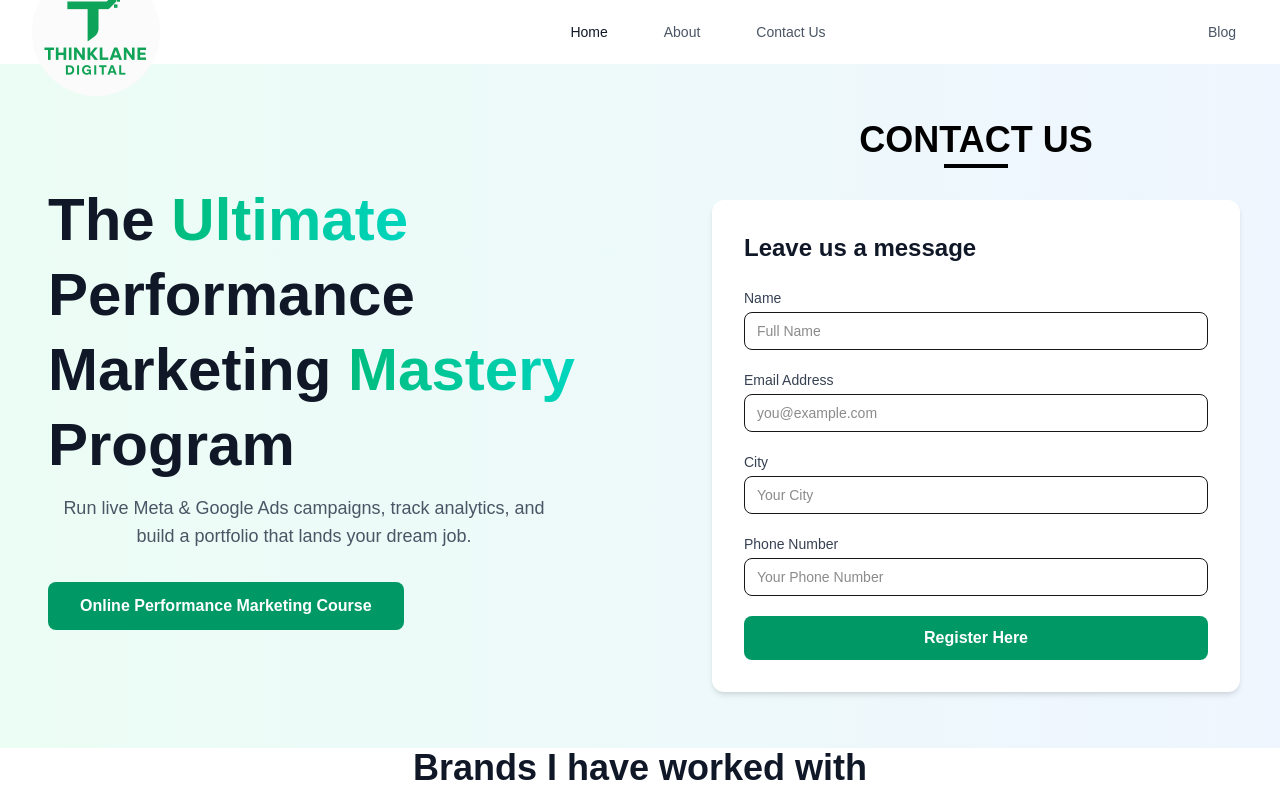
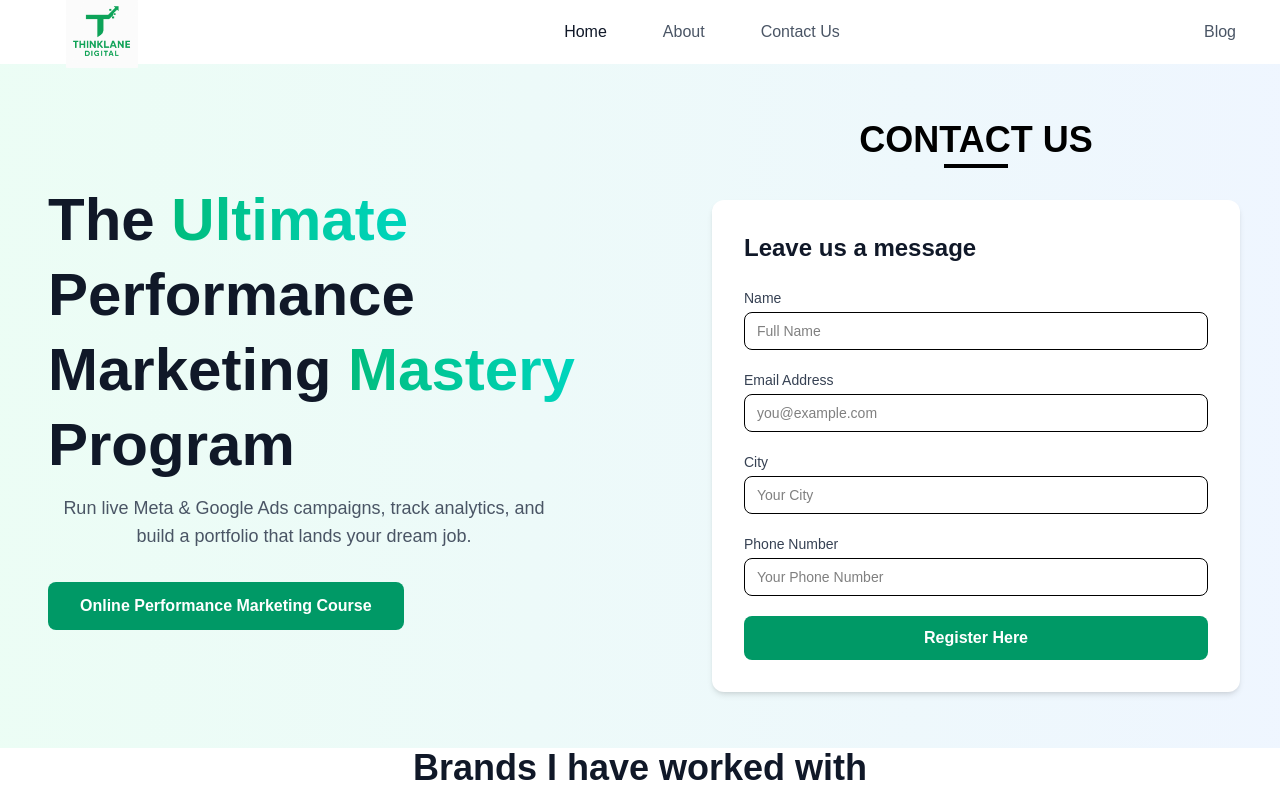
Before and after one commit to ManishVerma0000/think-lane, a Next.js app: page / in a window 1280 px wide. Shown: the top 800 px of the page. Built offline with nearby package versions, Linux system fonts and the light colour scheme.

Commit message:
aded the form

```diff
--- a/src/components/BookConsultationForm.tsx
+++ b/src/components/BookConsultationForm.tsx
@@ -83,7 +83,7 @@ const BookConsultationForm: React.FC = () => {
                   value={formData[field.name as keyof typeof formData]}
                   onChange={handleInputChange}
                   placeholder={field.placeholder}
-                  className="block w-full px-3 py-2 border rounded-lg text-sm focus:outline-none focus:ring-2 focus:ring-emerald-500"
+                  className="block w-full px-3 py-2 border rounded-lg text-sm focus:outline-none focus:ring-2 focus:ring-emerald-500 text-black"
                 />
               </div>
             ))}
--- a/src/components/ContactUsPage.tsx
+++ b/src/components/ContactUsPage.tsx
@@ -83,7 +83,7 @@ const ContactUsPage: React.FC = () => {
                   value={formData[field.name as keyof typeof formData]}
                   onChange={handleInputChange}
                   placeholder={field.placeholder}
-                  className="block w-full px-3 py-2 border rounded-lg text-sm focus:outline-none focus:ring-2 focus:ring-emerald-500"
+                  className="block w-full px-3 py-2 border rounded-lg text-sm focus:outline-none focus:ring-2 focus:ring-emerald-500 text-black"
                 />
               </div>
             ))}
--- a/src/components/HeroSection.tsx
+++ b/src/components/HeroSection.tsx
@@ -123,7 +123,7 @@ function handlerMentorDetails(){
               Brands I have worked with
             </h2>
             <p className="text-gray-600 max-w-2xl mx-auto">
-              Let's join our famous class, the knowledge provided will
+              Let's join our Valuable class, the knowledge provided will
               definitely be useful for you.
             </p>
           </div>
--- a/src/components/TopNavigation.tsx
+++ b/src/components/TopNavigation.tsx
@@ -8,11 +8,8 @@ import { useState } from "react";
 export default function TopNavigations() {
      const [isMenuOpen, setIsMenuOpen] = useState(false);
        const pathname = usePathname();
-
-
      const navItems = [
   { name: "Home", href: "/" },
-  { name: "Courses", href: "/" },
   { name: "About", href: "/about-us" },
   { name: "Contact Us", href: "/contact-us" },
   { name: "Blogs", href: "/" },
@@ -23,18 +20,16 @@ export default function TopNavigations() {
         <div className="max-w-7xl mx-auto px-4 sm:px-6 lg:px-8">
           <div className="flex justify-between items-center h-16">
             <div className="flex items-center">
- <Link
-  href="/"
-  className="text-2xl font-bold text-emerald-600 hover:text-emerald-700 transition-colors"
->
+    <Link href="/" className="flex items-center">
   <Image
     src="/digitalnewlogo.jpg"
     alt="ThinkLane Logo"
-    width={100}
-    height={100}
-    className="rounded-full w-20 h-20 sm:w-24 sm:h-24 md:w-28 md:h-28 lg:w-32 lg:h-32"
+    width={140}
+    height={40}
+    className="object-contain h-10 sm:h-18 rounded-full"
   />
 </Link>
+
 
 </div>
 
@@ -43,19 +38,19 @@ export default function TopNavigations() {
               <div className="ml-10 flex items-baseline space-x-8">
                 <a
                   href="/"
-                  className="text-gray-900 hover:text-emerald-600 px-3 py-2 text-sm font-medium"
+                  className="text-gray-900 hover:text-emerald-600 px-3 py-2 text-md font-medium "
                 >
                   Home
                 </a>
                 <a
                   href="/about-us"
-                  className="text-gray-600 hover:text-emerald-600 px-3 py-2 text-sm font-medium"
+                  className="text-gray-600 hover:text-emerald-600 px-3 py-2 text-md font-medium"
                 >
                   About
                 </a>
                 <a
                   href="/contact-us"
-                  className="text-gray-600 hover:text-emerald-600 px-3 py-2 text-sm font-medium"
+                  className="text-gray-600 hover:text-emerald-600 px-3 py-2 text-md font-medium"
                 >
                   Contact Us
                 </a>
@@ -63,7 +58,7 @@ export default function TopNavigations() {
             </div>
 
             <div className="hidden md:flex items-center space-x-4">
-              <button className="text-gray-600 hover:text-emerald-600 px-3 py-2 text-sm font-medium">
+              <button className="text-gray-600 hover:text-emerald-600 px-3 py-2 text-md font-medium">
                 Blog
               </button>
               </div>
@@ -81,7 +76,7 @@ export default function TopNavigations() {
         </div>
 
         {isMenuOpen && (
-        <div className="bg-white border-t mt-4 shadow-lg rounded-lg">
+        <div className="bg-white  mt-4 shadow-lg rounded-lg">
           <div className="px-2 pt-2 pb-3 space-y-1 sm:px-3">
             {navItems.map((item) => {
               const isActive = pathname === item.href;
@@ -89,12 +84,8 @@ export default function TopNavigations() {
                 <a
                   key={item.name}
                   href={item.href}
-                  className={`block px-4 py-3 rounded-lg text-base font-medium transition-all duration-200
-                    ${
-                      isActive
-                        ? "bg-gradient-to-r from-emerald-600 to-blue-600 text-white shadow-md"
-                        : "text-gray-700 hover:bg-gray-100"
-                    }`}
+                  className={`block px-4 py-3 rounded-lg text-base font-medium transition-all duration-200  bg-gradient-to-r from-emerald-600 to-blue-600 text-white shadow-md`}
+
                 >
                   {item.name}
                 </a>
```
